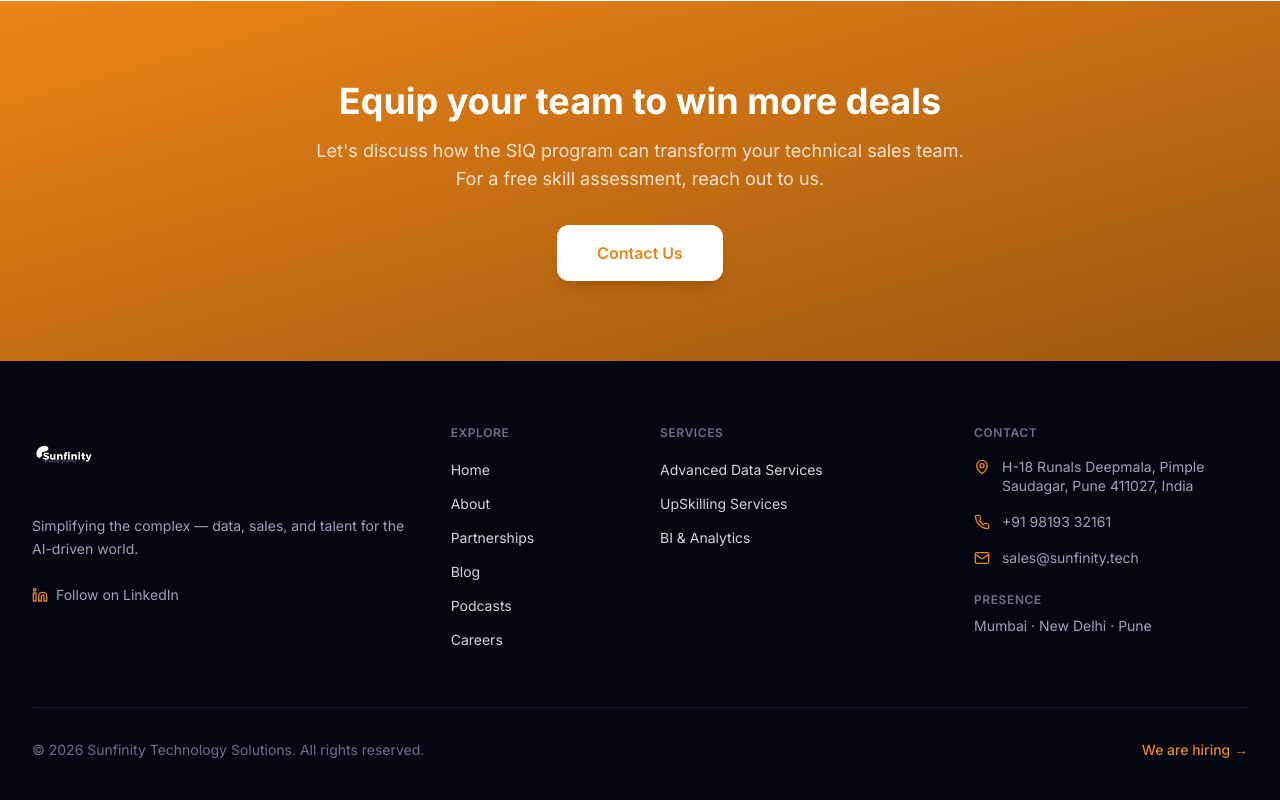
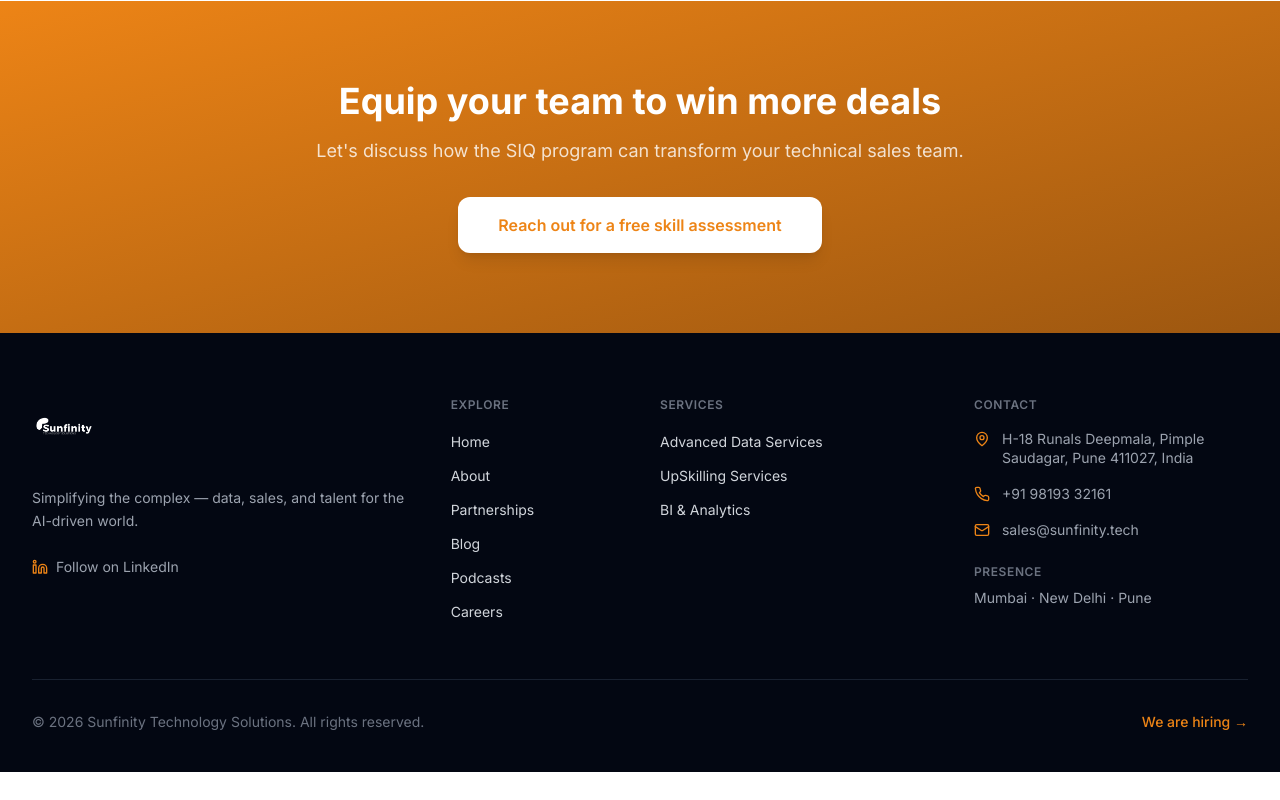
Before and after one commit to advait1307/sunfinity-website, a React (Vite) app: page /upskilling-services in a window 1280 px wide. Shown: the part 2678-3478 px from the top of the page. After the commit the page ends 3450 px from the top, so only its background shows below. Built offline with nearby package versions, Linux system fonts and the light colour scheme.

Commit message:
updated skill plan

```diff
--- a/src/app/pages/UpskillingServices.tsx
+++ b/src/app/pages/UpskillingServices.tsx
@@ -175,13 +175,12 @@
           <h2 className="text-4xl font-bold text-white mb-4">Equip your team to win more deals</h2>
           <p className="text-white/80 text-lg mb-8">
             Let's discuss how the SIQ program can transform your technical sales team.
-            <br></br>For a free skill assessment, reach out to us.
           </p>
           <a
             href="mailto:sales@sunfinity.tech"
             className="inline-flex items-center gap-2 bg-white text-[#ed8416] px-10 py-4 rounded-xl font-semibold hover:bg-gray-50 transition-colors shadow-lg"
           >
-            Contact Us
+            Reach out for a free skill assessment
           </a>
         </div>
       </section>
```
Also changed, not shown: src/app/data/careers.ts (+0 -24 lines), 2 other files (tests, documents, lock files or other folders).
